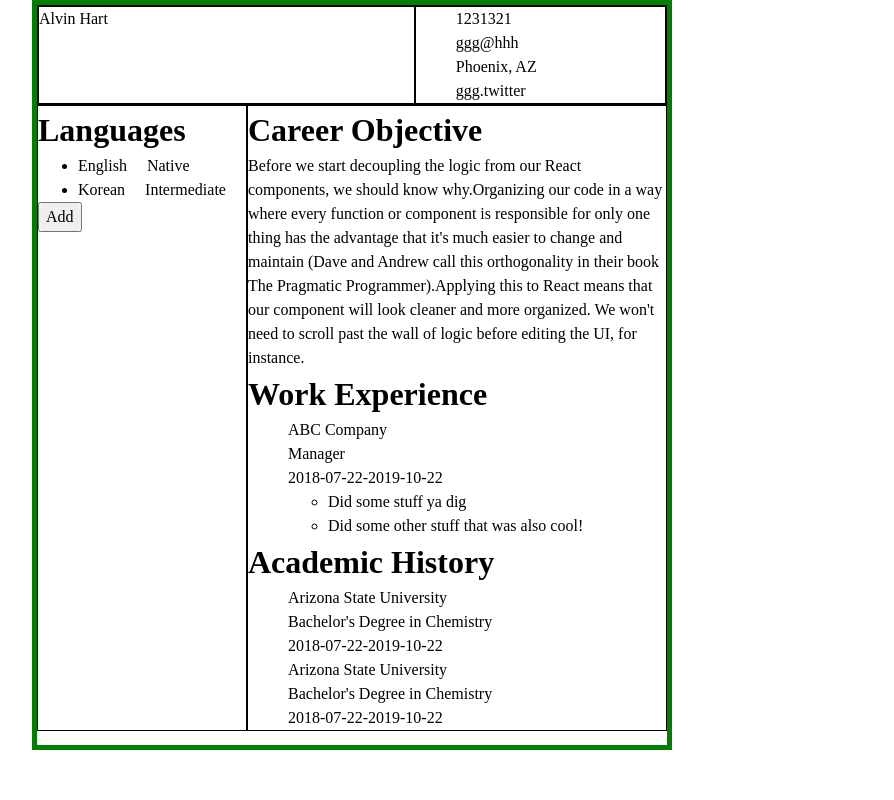
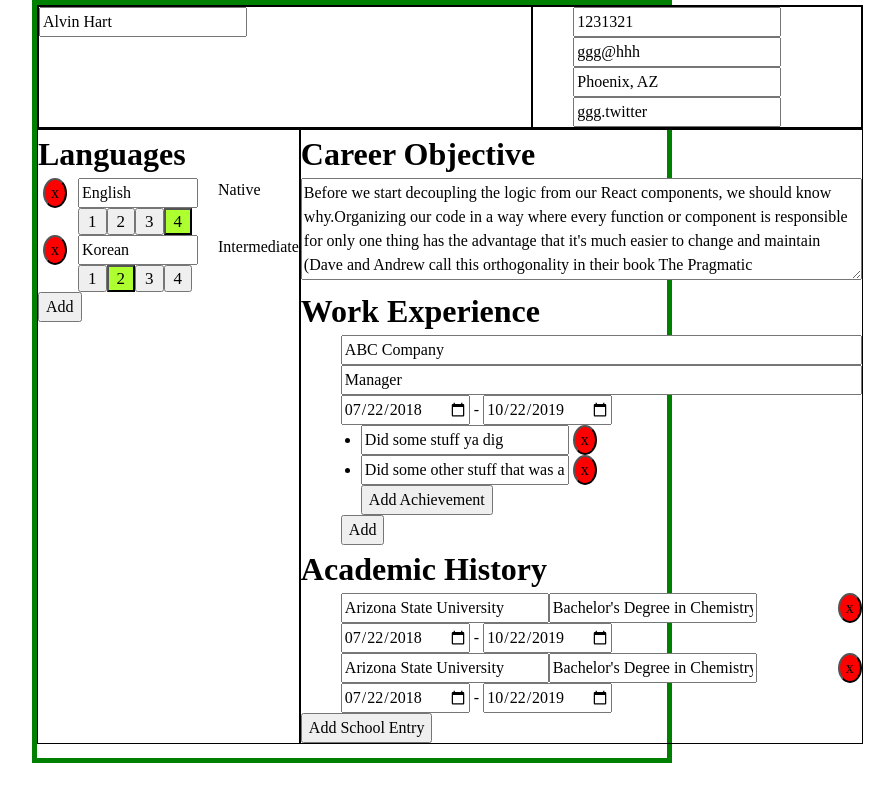
Before and after one commit to greenzombie123/cv-application, a React (Vite) app: page / in a window 1280 px wide. Shown: the whole page, without its empty margins (288-1182 px from the left). Built offline with nearby package versions, Linux system fonts and the light colour scheme.

Commit message:
Implement hasSubmit functionality in languageList v2

```diff
--- a/src/components/SideInfoSection/Language/LanguageList.jsx
+++ b/src/components/SideInfoSection/Language/LanguageList.jsx
@@ -70,7 +70,7 @@ function LanguageList() {
           </LanguageEntry>
         ))}
       </ul>
-      {hasSubmit && <button className="addButton" onClick={addNewLanguageEntry}>Add</button>}
+      {!hasSubmit && <button className="addButton" onClick={addNewLanguageEntry}>Add</button>}
     </>
   );
 }
--- a/src/hasSubmitContext.js
+++ b/src/hasSubmitContext.js
@@ -2,7 +2,7 @@ import { createContext } from "react";
 import { useState } from "react";
 
 export const useHasSubmit = () => {
-  const [hasSubmit, setHasSubmit] = useState(true);
+  const [hasSubmit, setHasSubmit] = useState(false);
 
   const HasSubmitContext = createContext(hasSubmit);
 
```
